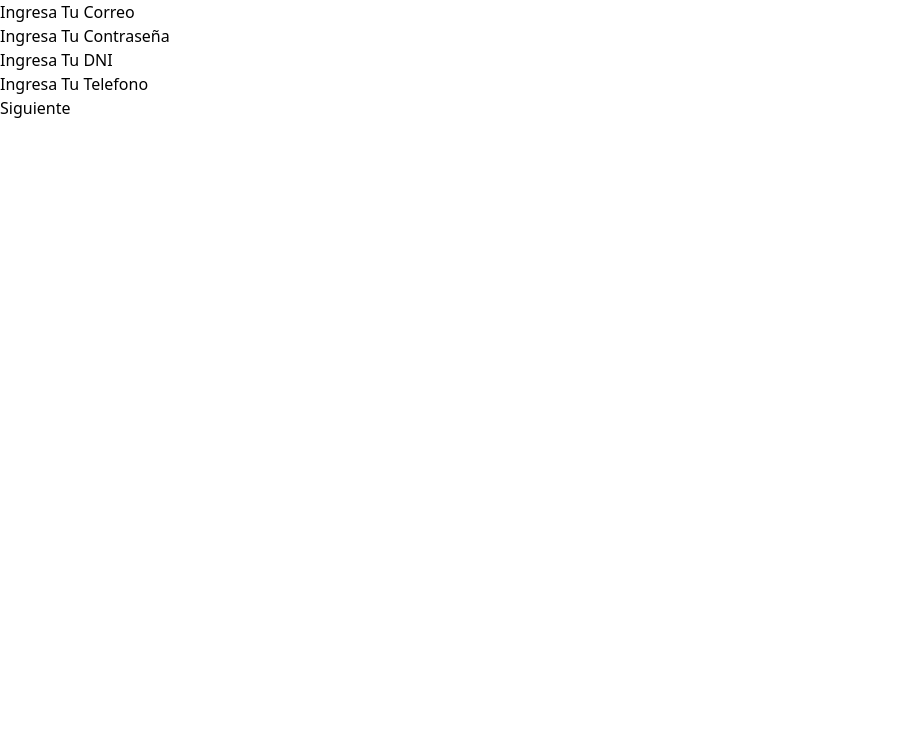
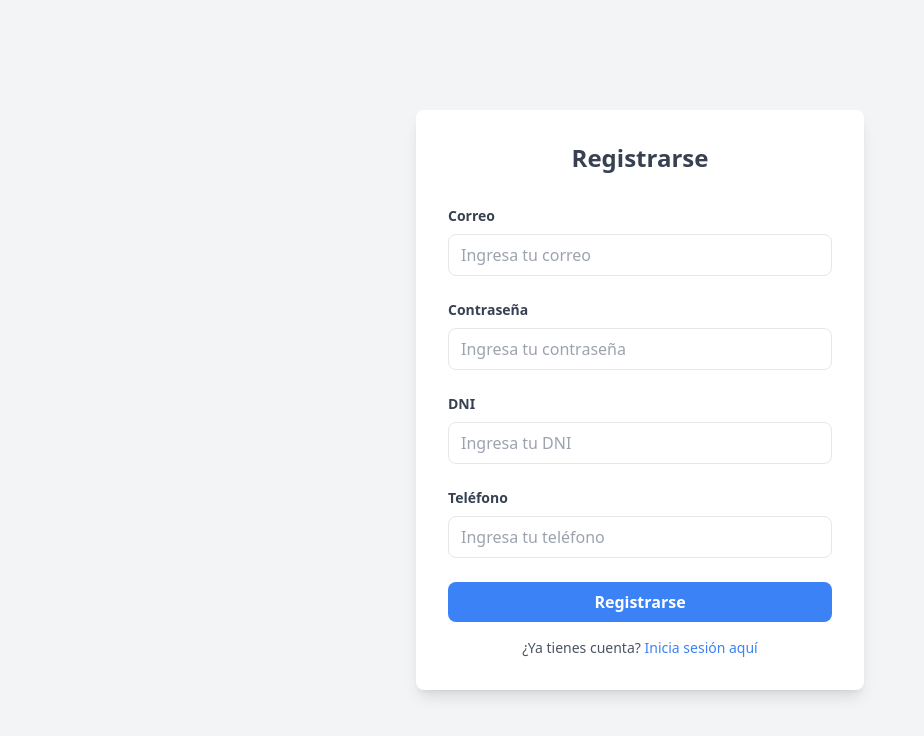
Before and after one commit to AlejandroPerren/AppSalon, a React (Vite) app in the folder Salon_Front/: page /auth/register in a window 1280 px wide. Shown: the top 736 px of the page, without its empty margins (0-924 px from the left). Built offline with nearby package versions, Linux system fonts and the light colour scheme.

Commit message:
Register Style

```diff
--- a/Salon_Front/src/Content/auth/RegisterPage.tsx
+++ b/Salon_Front/src/Content/auth/RegisterPage.tsx
@@ -28,35 +28,75 @@ export const RegisterContent = () => {
     }
   };
   return (
-        <div>
+    <div className="min-h-screen flex items-center justify-center bg-gray-100">
+      <div className="bg-white p-8 rounded-lg shadow-lg w-full max-w-md">
+        <h2 className="text-2xl font-bold text-center mb-8 text-gray-700">Registrarse</h2>
+
+        {error && <p className="text-red-500 text-center mb-4">{error}</p>}
+
         <form onSubmit={handleRegister}>
-                <div className="form-group">
-                    <label>Ingresa Tu Correo</label>
-                    <input className='' type="text"
+          <div className="mb-6">
+            <label className="block text-gray-700 text-sm font-bold mb-2">Correo</label>
+            <input
+              type="email"
               value={correo}
-                        onChange={(e) => setCorreo(e.target.value)}></input>
+              onChange={(e) => setCorreo(e.target.value)}
+              className="w-full px-3 py-2 border rounded-lg text-gray-700 focus:outline-none focus:ring-2 focus:ring-blue-500"
+              placeholder="Ingresa tu correo"
+              required
+            />
           </div>
-                <div className="form-group">
-                    <label>Ingresa Tu Contraseña</label>
-                    <input className='' type="password"
+
+          <div className="mb-6">
+            <label className="block text-gray-700 text-sm font-bold mb-2">Contraseña</label>
+            <input
+              type="password"
               value={password}
-                        onChange={(e) => setPassword(e.target.value)}></input>
+              onChange={(e) => setPassword(e.target.value)}
+              className="w-full px-3 py-2 border rounded-lg text-gray-700 focus:outline-none focus:ring-2 focus:ring-blue-500"
+              placeholder="Ingresa tu contraseña"
+              required
+            />
           </div>
-                <div className="form-group">
-                    <label>Ingresa Tu DNI</label>
-                    <input className='' type="number"
+
+          <div className="mb-6">
+            <label className="block text-gray-700 text-sm font-bold mb-2">DNI</label>
+            <input
+              type="number"
               value={dni}
-                        onChange={(e) => setDNI(Number(e.target.value))}></input>
+              onChange={(e) => setDNI(Number(e.target.value))}
+              className="w-full px-3 py-2 border rounded-lg text-gray-700 focus:outline-none focus:ring-2 focus:ring-blue-500"
+              placeholder="Ingresa tu DNI"
+              required
+            />
           </div>
-                <div className="form-group">
-                    <label>Ingresa Tu Telefono</label>
-                    <input className='' type="number"
+
+          <div className="mb-6">
+            <label className="block text-gray-700 text-sm font-bold mb-2">Teléfono</label>
+            <input
+              type="number"
               value={tel}
-                        onChange={(e) => setTel(Number(e.target.value))}></input>
+              onChange={(e) => setTel(Number(e.target.value))}
+              className="w-full px-3 py-2 border rounded-lg text-gray-700 focus:outline-none focus:ring-2 focus:ring-blue-500"
+              placeholder="Ingresa tu teléfono"
+              required
+            />
           </div>
-                {error && <p>{error}</p>}
-                <button type='submit' className=''>Siguiente</button>
+
+          <div className="flex items-center justify-between">
+            <button
+              type="submit"
+              className="w-full bg-blue-500 hover:bg-blue-600 text-white font-bold py-2 px-4 rounded-lg focus:outline-none focus:ring-2 focus:ring-blue-500"
+            >
+              Registrarse
+            </button>
+          </div>
         </form>
+
+        <p className="text-center text-gray-600 text-sm mt-4">
+          ¿Ya tienes cuenta? <a href="/login" className="text-blue-500 hover:underline">Inicia sesión aquí</a>
+        </p>
+      </div>
     </div>
   )
 }
```
Also changed, not shown: Salon_Front/src/Content/auth/LoginPage.tsx (indentation only). Lines whose indentation alone changed are shown as unchanged.
